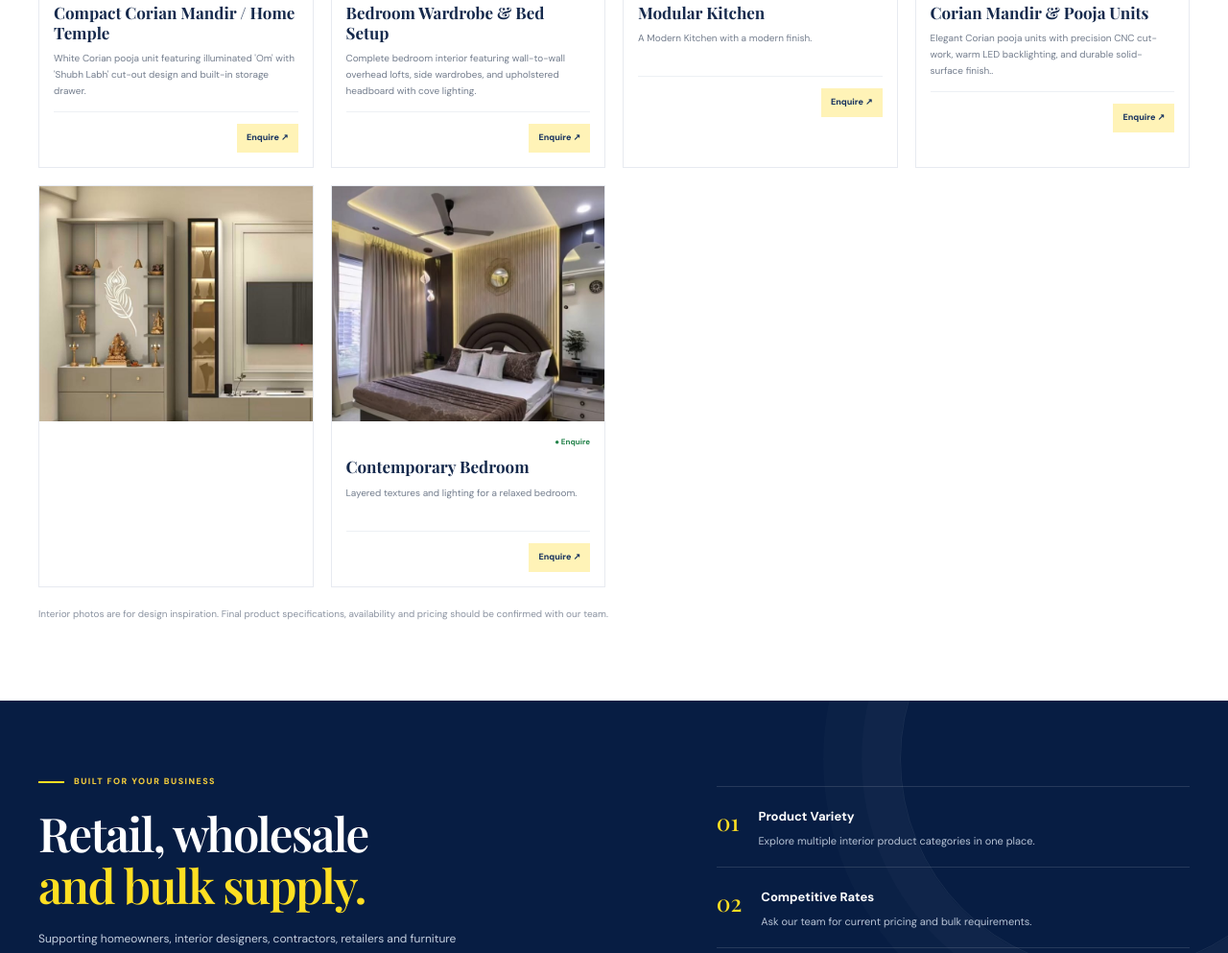
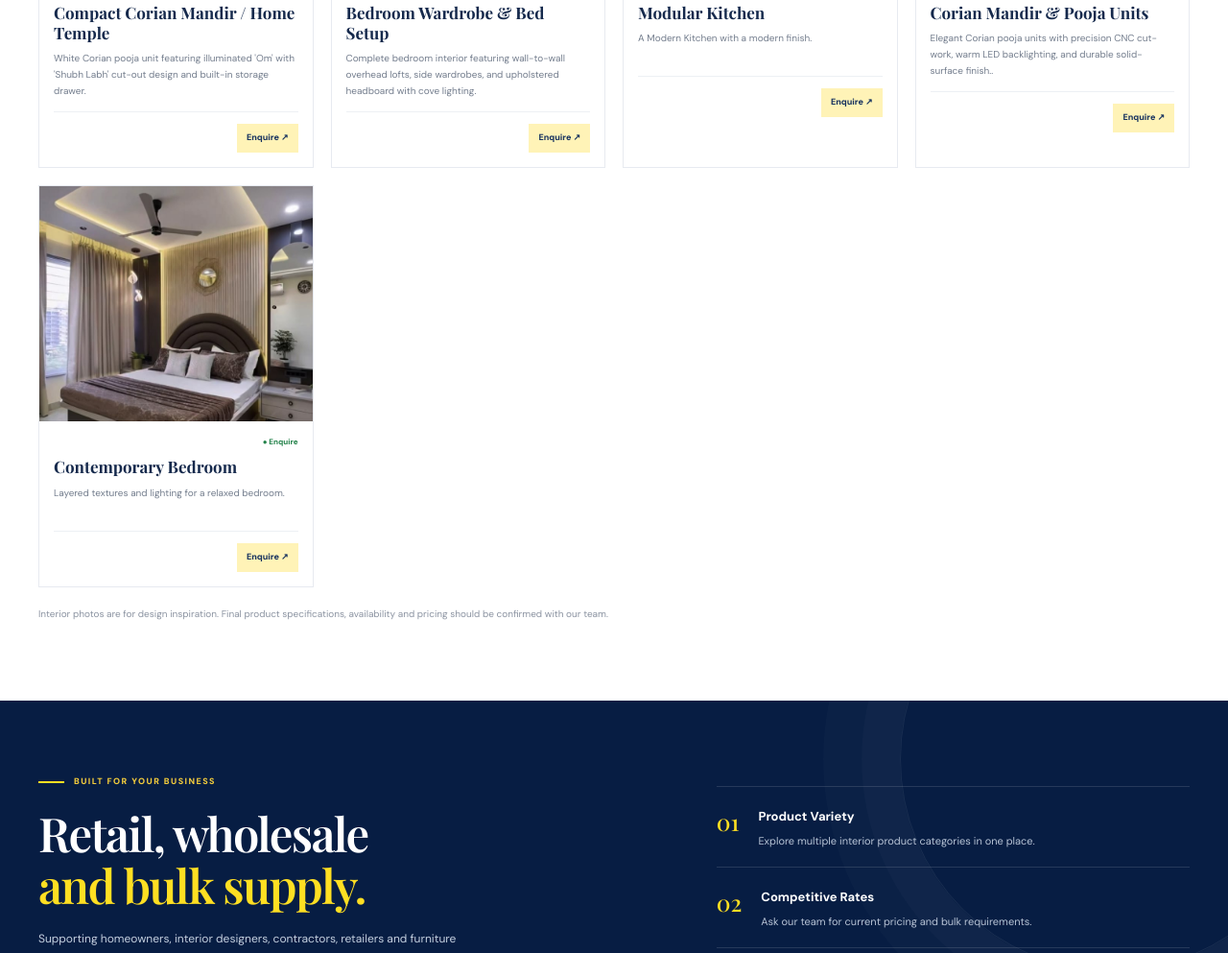
Before and after one commit to Chandankr2004/BalaCorianHomeDecor, a plain HTML site: page index.html in a window 1280 px wide. Shown: the part 2201-3194 px from the top of the page at 96% size. Drawn offline with nearby package versions, Linux system fonts and the light colour scheme.

Commit message:
Update website changes

```diff
--- a/index.html
+++ b/index.html
@@ -126,11 +126,6 @@
             <a class="product-photo" href="assets/wardrobe-marble.jpeg" target="_blank" rel="noreferrer"><img src="assets/wardrobe-marble.jpeg" alt="Marble-finish storage cabinet with shelves"></a>
             <div class="product-info"><div class="product-meta"><span class="available">● Enquire</span></div><h3>Corian Mandir & Pooja Units</h3><p>Elegant Corian pooja units with precision CNC cut-work, warm LED backlighting, and durable solid-surface finish..</p><div class="product-bottom"><button class="enquire-btn" data-product="Marble-Finish Storage Cabinet">Enquire ↗</button></div></div>
           </article>
-          <article class="product-card" data-category="wardrobe">
-            <a class="product-photo" href="assets/wardrobe-marble.jpeg" target="_blank" rel="noreferrer"><img src="assets/wardrobe-marble.jpeg" alt="Black and white marble-look wardrobe"></a>
-
-          </article>
-
 
           <article class="product-card" data-category="interior">
             <a class="product-photo" href="assets/bedroom-interior.jpeg" target="_blank" rel="noreferrer"><img src="assets/bedroom-interior.jpeg" alt="Contemporary bedroom with upholstered headboard"></a>
```
